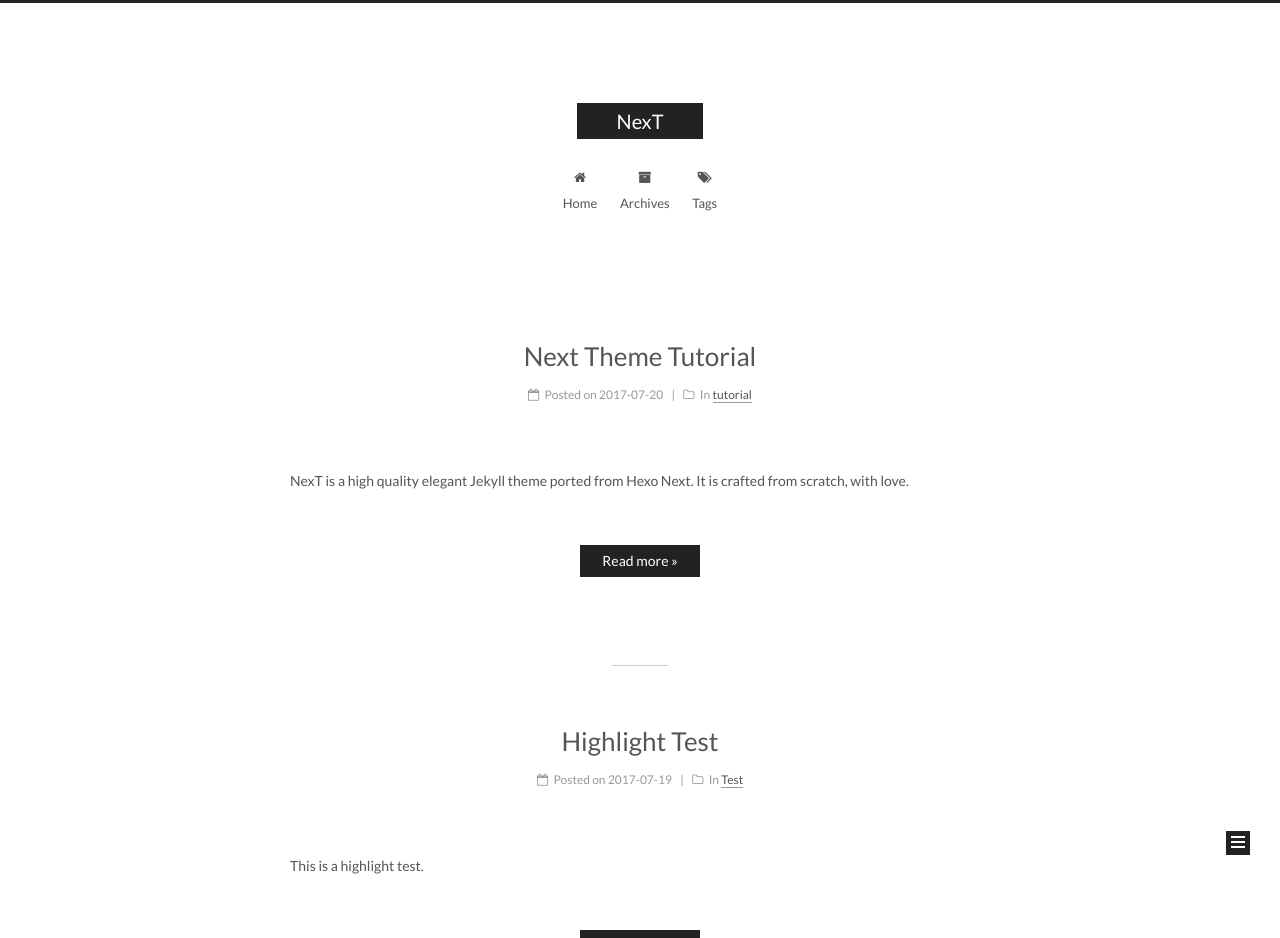
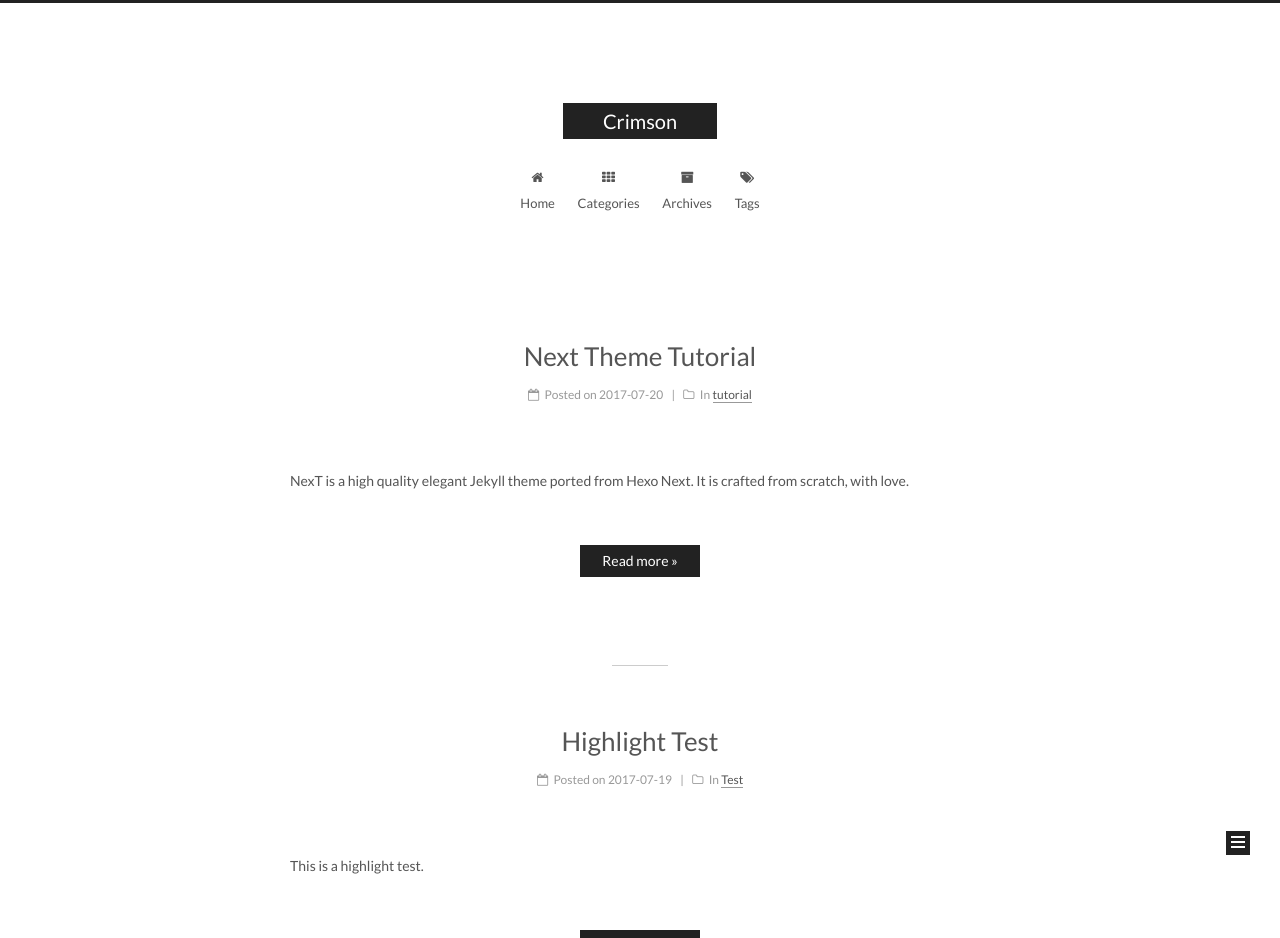
Before and after one commit to CrimsonTheLegoBuilder/CrimsonTheLegoBuilder.github.io, a Jekyll site: the page built from index.html, in a window 1280 px wide. Shown: the top 938 px of the page. Built offline with Jekyll 4.4.1, drawn with Linux system fonts in a browser that asks for light colours; emoji names are drawn with the system emoji font; the list of posts is cut into pages by our own code.

Commit message:
2310281622

```diff
--- a/_config.yml
+++ b/_config.yml
@@ -4,7 +4,7 @@
 # ---------------------------------------------------------------
 
 # Site
-title: NexT
+title: Crimson
 subtitle:
 description:
 author: John Doe
@@ -118,7 +118,7 @@ index_with_subtitle: false
 # When running the site in a subdirectory (e.g. domain.tld/blog), remove the leading slash (/archives -> archives)
 menu:
   home: /
-  #categories: /categories/
+  categories: /categories/
   #about: /about/
   archives: /archives/
   tags: /tags/
```
